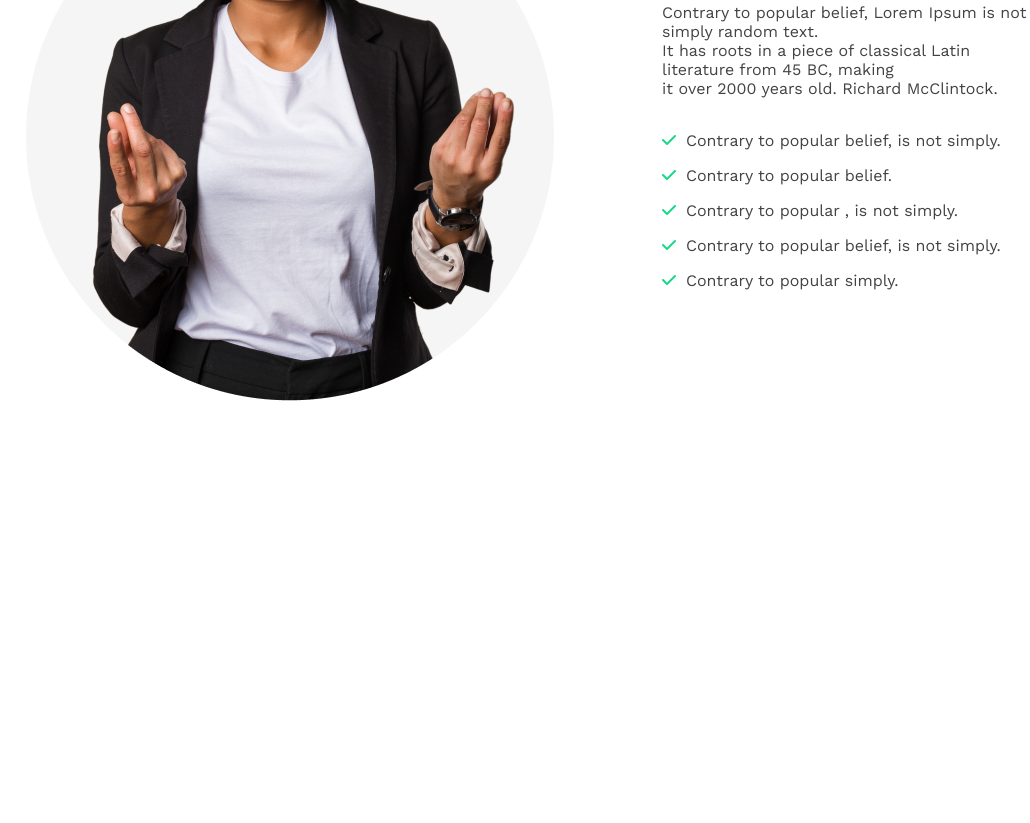
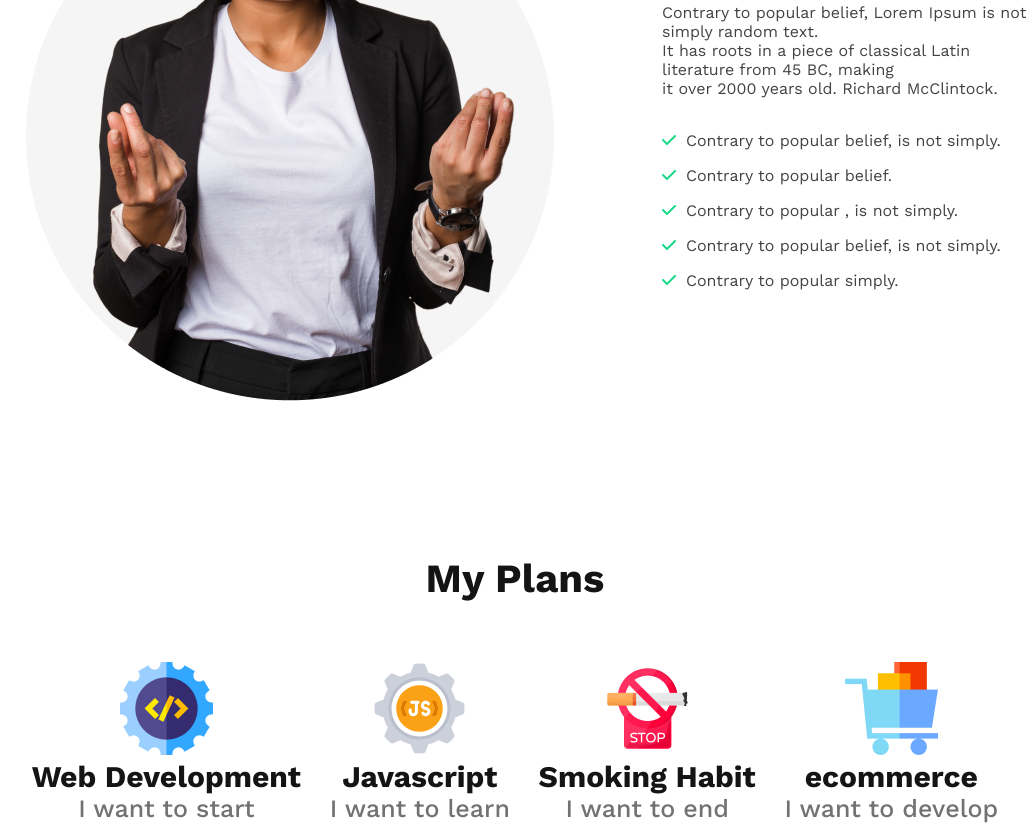
Before and after one commit to Rayhan-Rony/new-year-new, a plain HTML site: page index.html in a window 1280 px wide. Shown: the part 1253-2076 px from the top of the page, without its empty margins (125-1155 px from the left). Before the commit the page ends 1658 px from the top, so only its background shows below. Drawn offline with nearby package versions, Linux system fonts and the light colour scheme.

Commit message:
added plan section

```diff
--- a/index.html
+++ b/index.html
@@ -55,6 +55,45 @@
                 </div>
             </div>
         </section>
+        <section>
+
+            <h3 class="plan-title">My Plans</h3>
+            <div class="plan-container">
+                <div class="plan">
+                    <figure>
+
+                        <img src="images/icons/web.png" alt="">
+                    </figure>
+                    <h4 class="wish-title">Web Development</h4>
+                    <p class="wish-description">I want to start</p>
+                </div>
+                <div class="plan">
+                    <figure>
+
+                        <img src="images/icons/js.png" alt="">
+                    </figure>
+                    <h4 class="wish-title">Javascript</h4>
+                    <p class="wish-description">I want to learn</p>
+                </div>
+                <div class="plan">
+                    <figure>
+
+                        <img src="images/icons/smoke.png" alt="">
+                    </figure>
+                    <h4 class="wish-title">Smoking Habit</h4>
+                    <p class="wish-description">I want to end</p>
+                </div>
+                <div class="plan">
+                    <figure>
+
+                        <img src="images/icons/ecom.png" alt="">
+                    </figure>
+                    <h4 class="wish-title">ecommerce</h4>
+                    <p class="wish-description">I want to develop</p>
+                </div>
+            </div>
+
+        </section>
     </main>
     <footer>
 
--- a/styles/styles.css
+++ b/styles/styles.css
@@ -87,3 +87,37 @@ ul>li>i {
     margin-right: 10px;
     color: #16D887;
 }
+
+/* my plan section styles  */
+.plan-title {
+    font-weight: 700;
+    font-size: 40px;
+    color: #151414;
+    text-align: center;
+    margin: 150px 0 60px 0;
+}
+
+.plan-container {
+    display: flex;
+    justify-content: space-evenly;
+}
+
+.plan figure {
+    text-align: center;
+}
+
+.wish-title {
+    font-weight: 700;
+    font-size: 30px;
+    text-align: center;
+    color: #151414;
+
+
+}
+
+.wish-description {
+    font-weight: 500;
+    font-size: 25px;
+    text-align: center;
+    color: #737272;
+}
```
